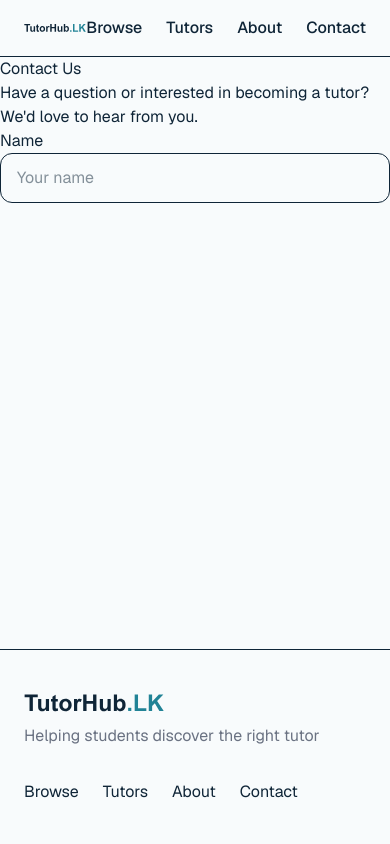
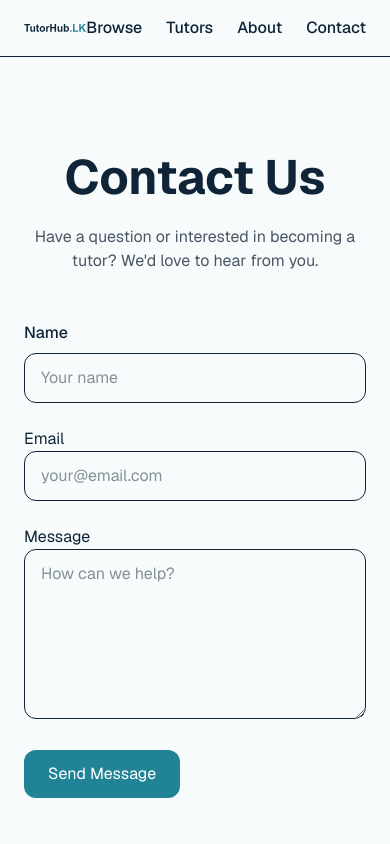
Before and after one commit to DinukaD-24/tutor-platform, a Next.js app: page /contact in a window 390 px wide. Shown: the top 844 px of the page. Built offline with nearby package versions, Linux system fonts and the light colour scheme.

Commit message:
feat: enhance about and contact pages with improved layout and styling; add responsive design elements and form functionality

```diff
--- a/src/app/about/page.js
+++ b/src/app/about/page.js
@@ -1,25 +1,25 @@
 export default function AboutPage () {
     return (
-        <section>
+        <section className="pt-24">
 
-            <div>
-                <h1>
+            <div className="max-w-5xl mx-auto px-6">
+                <h1 className="text-5xl font-bold text-center mb-6">
                     About TutorHub
                 </h1>
 
-                <p>
+                <p className="text-center text-gray-600 max-w-3xl mx-auto mb-16">
                     TutorHub helps students discover free learning resources
                     while giving tutors a platform to showcase their teaching
                     style and reach more students.
                 </p>
 
-                <div>
+                <div className="space-y-16">
                     <div>
-                        <h2>
+                        <h2 className="text-3xl font-bold mb-4">
                             Our Mission
                         </h2>
 
-                        <p>
+                        <p className="text-gray-600 leading-8">
                             Finding the right tutor can be difficult. Many
                             talented university students and tutors struggle
                             to reach students, while students struggle to
@@ -30,11 +30,11 @@ export default function AboutPage () {
                     </div>
 
                     <div>
-                        <h2>
+                        <h2 className="text-3xl font-bold mb-4">
                             How TutorHub Works
                         </h2>
 
-                        <p>
+                        <p className="text-gray-600 leading-8">
                             Tutors share educational vidoes and study materials.
                             Students can explore lessons by syllabus, grade,
                             subject, and topic while discovering teaching styles
@@ -42,11 +42,11 @@ export default function AboutPage () {
                         </p>
 
                         <div>
-                            <h2>
+                            <h2 className="text-3xl font-bold mt-4 mb-4">
                                 Benefits for Students
                             </h2>
 
-                            <ul>
+                            <ul className="list-disc ml-6 text-gray-600 space-y-2">
                                 <li>Free learning resources</li>
                                 <li>Multiple tutors for every subject</li>
                                 <li>Downloadable study materials</li>
@@ -55,11 +55,11 @@ export default function AboutPage () {
                         </div>
 
                         <div>
-                            <h2>
+                            <h2 className="text-3xl font-bold mt-4 mb-4">
                                 Benefits for Tutors
                             </h2>
 
-                            <ul>
+                            <ul className="list-disc ml-6 text-gray-600 space-y-2">
                                 <li>Promote teaching content</li>
                                 <li>reach new students</li>
                                 <li>Build credibility</li>
@@ -68,11 +68,11 @@ export default function AboutPage () {
                         </div>
 
                         <div>
-                            <h2>
+                            <h2 className="text-3xl font-bold mt-4 mb-4">
                                 Future Vision
                             </h2>
 
-                            <p>
+                            <p className="text-gray-600 leading-8">
                                 We aim to become Sri Lanka's largest educational
                                 discovery platform, helping students find the right
                                 tutors across local and international syllabuses.
--- a/src/app/contact/page.js
+++ b/src/app/contact/page.js
@@ -1,21 +1,21 @@
 export default function ContactPage() {
     return (
-        <section>
-            <div>
+        <section className="pt-24">
+            <div className="max-w-3xl mx-auto px-6">
 
-                <h1>
+                <h1 className="text-5xl font-bold text-center mb-6">
                     Contact Us
                 </h1>
 
-                <p>
+                <p className="text-center text-gray-600 mb-12">
                     Have a question or interested in becoming a tutor?
                     We'd love to hear from you.
                 </p>
 
-                <form>
+                <form className="space-y-6">
 
                     <div>
-                        <label>
+                        <label className="block mb-2 font-medium">
                             Name
                         </label>
 
@@ -25,8 +25,46 @@ export default function ContactPage() {
                             placeholder="Your name"
                         />
                     </div>
+
+                    <div>
+                        <label>
+                            Email
+                        </label>
+
+                        <input
+                            type="email"
+                            className="w-full border rounded-xl px-4 py-3"
+                            placeholder="your@email.com"
+                        />
+                    </div>
+
+                    <div>
+                        <label>
+                            Message
+                        </label>
+
+                        <textarea
+                            rows="6"
+                            className="w-full border rounded-xl px-4 py-3"
+                            placeholder="How can we help?"
+                        />
+                    </div>
+
+                    <button
+                        type="submit"
+                        className="px-6
+                        py-3
+                        bg-primary
+                        text-white
+                        rounded-xl
+                        hover:bg-primary-dark
+                        transition
+                    "
+                    >
+                        Send Message
+                    </button>
                 </form>
             </div>
         </section>
-    )
+    );
 }
```
